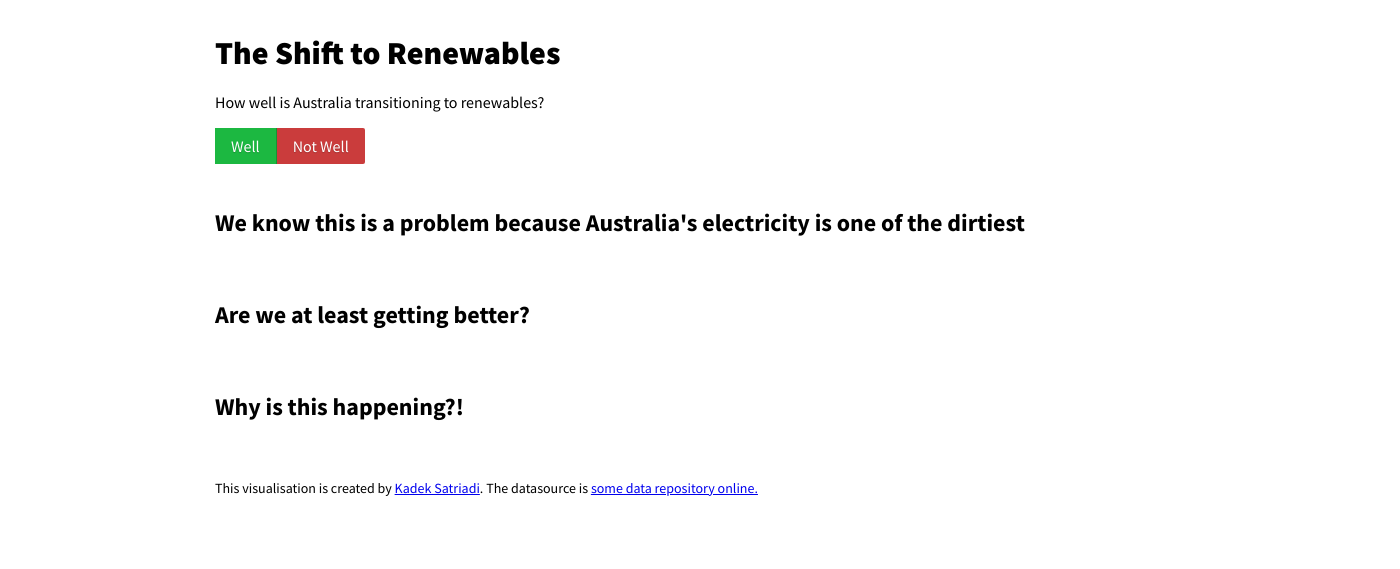
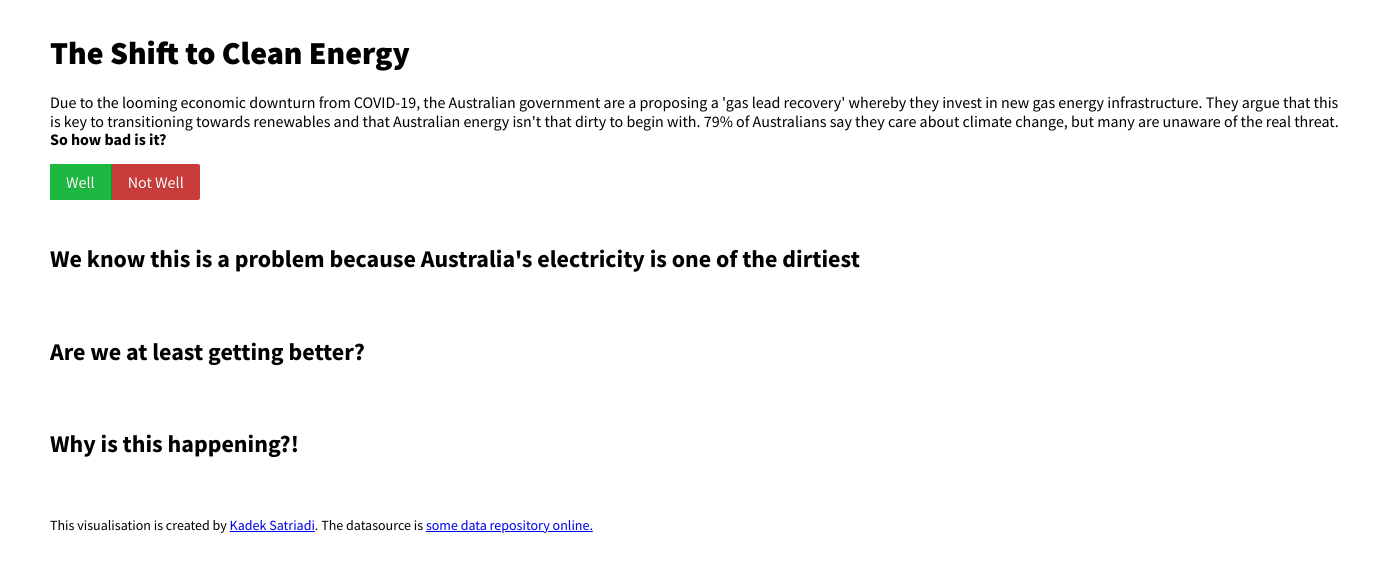
Before and after one commit to edengriffithsuni/FIT3179, a plain HTML site: page index.html in a window 1280 px wide. Shown: the whole page, 1400 px wide, since content can reach past the window. Drawn offline with nearby package versions, Linux system fonts and the light colour scheme; a script that the page names is missing.

Commit message:
Update index.html

```diff
--- a/index.html
+++ b/index.html
@@ -25,7 +25,7 @@
        background-color: white;
      }
      .page{
-       width: 850px;
+       width: 1300px;
        background-color: white;
        margin: auto;
        padding: 50px;
@@ -58,8 +58,8 @@
    <!-- pure grid group -->
     <div class="pure-g">
       <div class="pure-u-1-1">
-        <h1>The Shift to Renewables</h1>
-        <p>How well is Australia transitioning to renewables?</p>
+        <h1>The Shift to Clean Energy</h1>
+        <p>Due to the looming economic downturn from COVID-19, the Australian government are a proposing a 'gas lead recovery' whereby they invest in new gas energy infrastructure. They argue that this is key to transitioning towards renewables and that Australian energy isn't that dirty to begin with. 79% of Australians say they care about climate change, but many are unaware of the real threat. <b>So how bad is it?</b></p>
       </div>
       <div class="pure-button-group" role="group" aria-label="...">
         <style scoped="">
```
